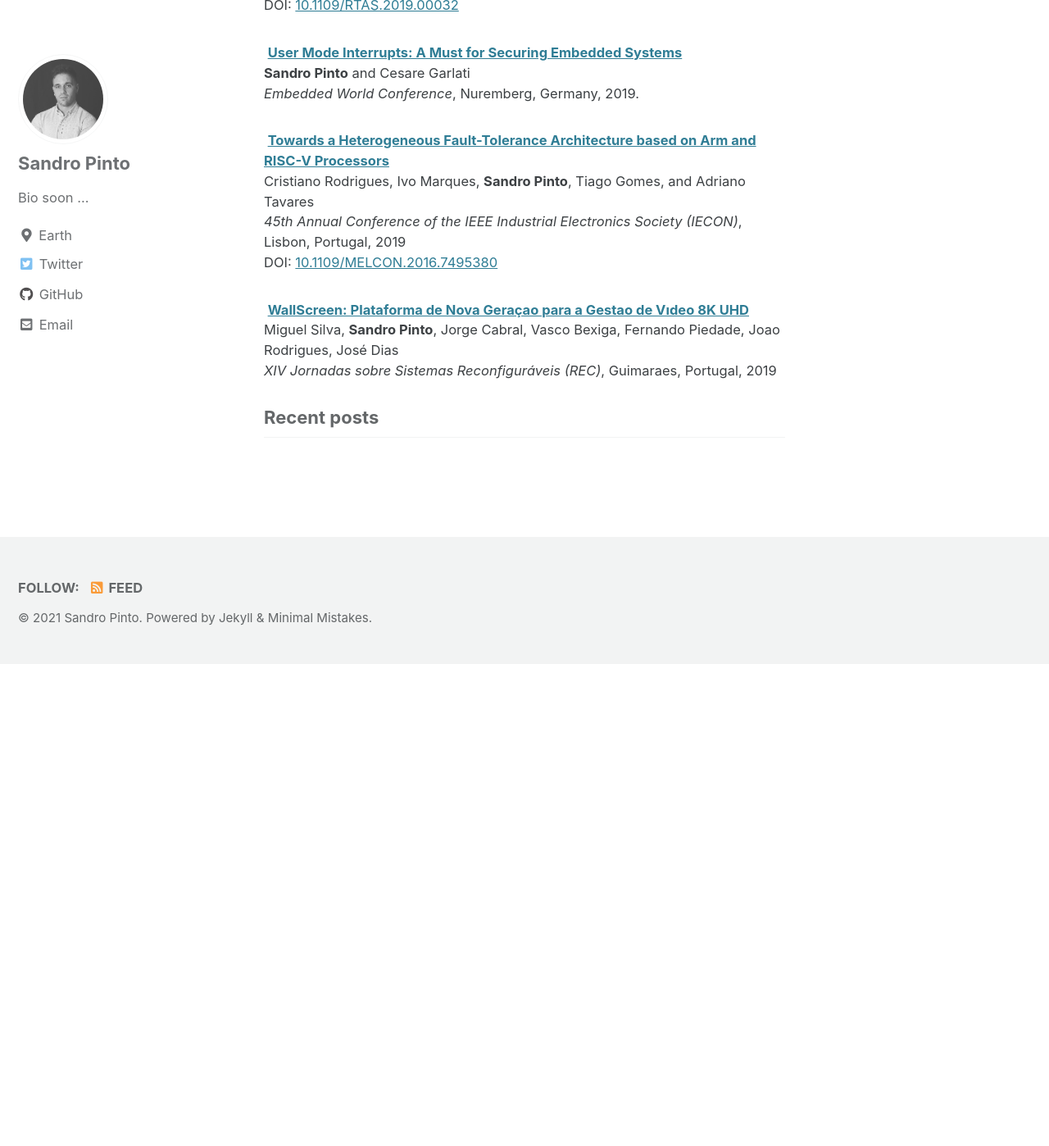
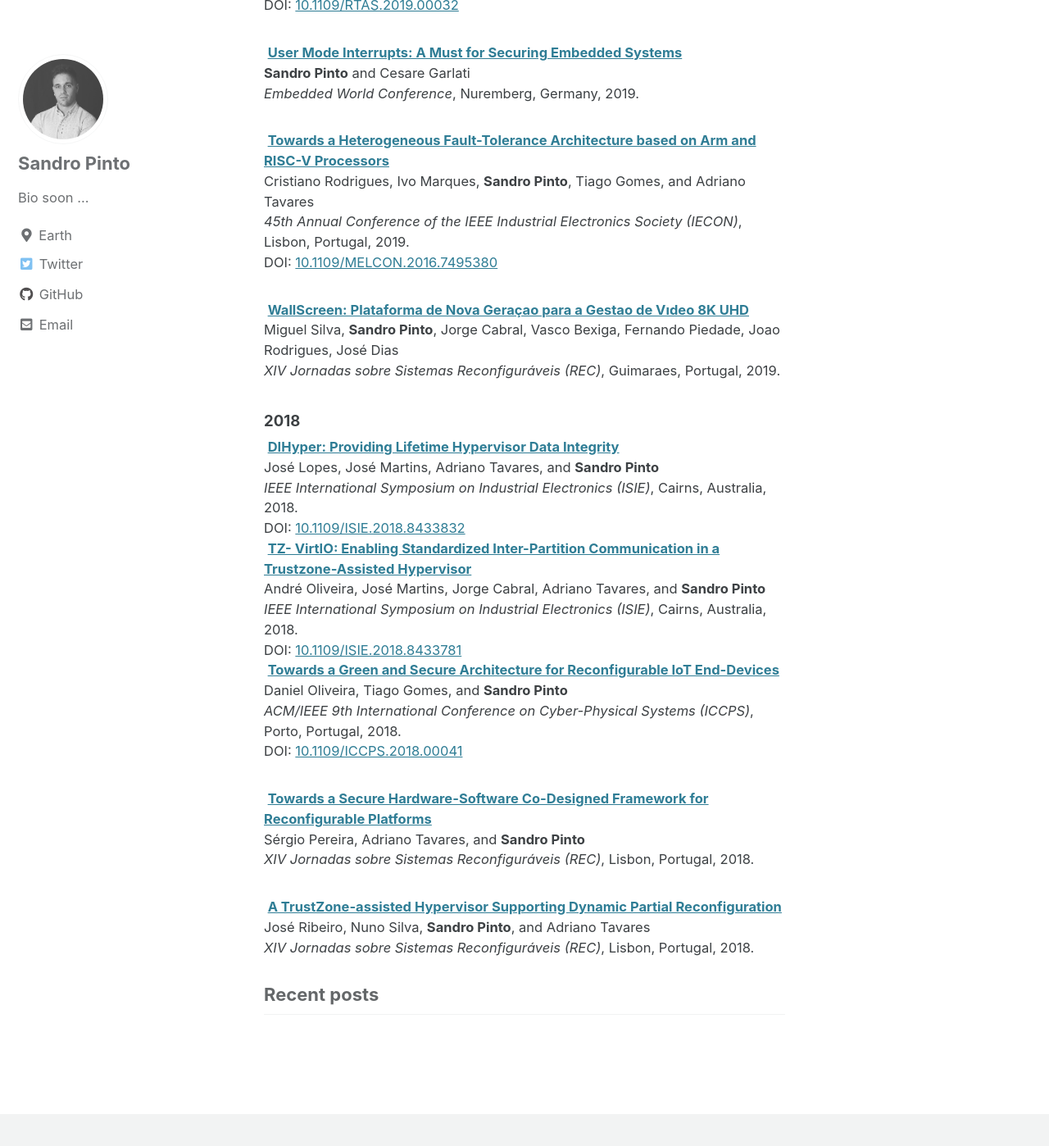
Before and after one commit to sandro2pinto/sandro2pinto.github.io, a Jekyll site: the page built from index.html, in a window 1280 px wide and 1400 px high, scrolled down 1440 px. Shown: the whole window at 82% size. Built offline with Jekyll 4.4.1, drawn with Linux system fonts in a browser that asks for light colours; cached includes are drawn as plain includes; the list of posts is cut into pages by our own code; before the commit the page ends 2250 px from its top, so only the background shows below that.

Commit message:
Finish Conference publications 2018

```diff
--- a/index.html
+++ b/index.html
@@ -60,6 +60,7 @@ author_profile: true
     <br /> <em>Embedded World Conference</em>, Nuremberg, Germany, 2020.
 </div></td></small></tr>
 
+
 <small><h3 id="2019">2019</h3></small>
 
 <tr><small><td></td><td><div> <i class="fab fa-file-pdf-o"></i>
@@ -85,7 +86,7 @@ author_profile: true
         Architecture based on Arm and RISC-V Processors</a> </b>
     <br /> Cristiano Rodrigues, Ivo Marques, <b>Sandro Pinto</b>, Tiago Gomes, and Adriano Tavares
     <br /> <em>45th Annual Conference of the IEEE Industrial Electronics Society (IECON)</em>,
-        Lisbon, Portugal, 2019
+        Lisbon, Portugal, 2019.
     <br /> DOI: <a href="https://doi.org/10.1109/MELCON.2016.7495380">10.1109/MELCON.2016.7495380</a>
 </div></td></small></tr>
 
@@ -95,5 +96,51 @@ author_profile: true
         Gestao de Vıdeo 8K UHD</a> </b>
     <br /> Miguel Silva, <b>Sandro Pinto</b>, Jorge Cabral, Vasco Bexiga, Fernando Piedade,
         Joao Rodrigues, José Dias
-    <br /> <em>XIV Jornadas sobre Sistemas Reconfiguráveis (REC)</em>, Guimaraes, Portugal, 2019
+    <br /> <em>XIV Jornadas sobre Sistemas Reconfiguráveis (REC)</em>, Guimaraes, Portugal, 2019.
 </div></td></small></tr>
+
+
+<small><h3 id="2018">2018</h3></small>
+
+<tr><small><td></td><td><div> <i class="fab fa-file-pdf-o"></i>
+    <b> <a class="pub-title" href="files/isie2018-dihyper.pdf">DIHyper: Providing Lifetime Hypervisor
+        Data Integrity</a> </b>
+    <br /> José Lopes, José Martins, Adriano Tavares, and <b>Sandro Pinto</b>
+    <br /> <em>IEEE International Symposium on Industrial Electronics (ISIE)</em>,
+        Cairns, Australia, 2018.
+    <br /> DOI: <a href="https://doi.org/10.1109/ISIE.2018.8433832">10.1109/ISIE.2018.8433832</a>
+</div></td></small></tr>
+
+<tr><small><td></td><td><div> <i class="fab fa-file-pdf-o"></i>
+    <b> <a class="pub-title" href="files/isie2018-tzvirtio.pdf">TZ- VirtIO: Enabling Standardized
+        Inter-Partition Communication in a Trustzone-Assisted Hypervisor</a> </b>
+    <br /> André Oliveira, José Martins, Jorge Cabral, Adriano Tavares, and <b>Sandro Pinto</b>
+    <br /> <em>IEEE International Symposium on Industrial Electronics (ISIE)</em>,
+        Cairns, Australia, 2018.
+    <br /> DOI: <a href="https://doi.org/10.1109/ISIE.2018.8433781">10.1109/ISIE.2018.8433781</a>
+</div></td></small></tr>
+
+<tr><small><td></td><td><div> <i class="fab fa-file-pdf-o"></i>
+    <b> <a class="pub-title" href="files/iccps2018-reciot.pdf">Towards a Green and Secure
+        Architecture for Reconfigurable IoT End-Devices</a> </b>
+    <br /> Daniel Oliveira, Tiago Gomes, and <b>Sandro Pinto</b>
+    <br /> <em>ACM/IEEE 9th International Conference on Cyber-Physical Systems (ICCPS)</em>,
+        Porto, Portugal, 2018.
+    <br /> DOI: <a href="https://doi.org/10.1109/ICCPS.2018.00041">10.1109/ICCPS.2018.00041</a>
+</div></td></small></tr>
+
+<br/>
+<tr><small><td></td><td><div> <i class="fab fa-file-pdf-o"></i>
+    <b> <a class="pub-title" href="files/">Towards a Secure Hardware-Software Co-Designed
+        Framework for Reconfigurable Platforms</a> </b>
+    <br /> Sérgio Pereira, Adriano Tavares, and <b>Sandro Pinto</b>
+    <br /> <em>XIV Jornadas sobre Sistemas Reconfiguráveis (REC)</em>, Lisbon, Portugal, 2018.
+</div></td></small></tr>
+
+<br/>
+<tr><small><td></td><td><div> <i class="fab fa-file-pdf-o"></i>
+    <b> <a class="pub-title" href="files/rec2018-hypdpr.pdf">A TrustZone-assisted Hypervisor Supporting
+        Dynamic Partial Reconfiguration</a> </b>
+    <br /> José Ribeiro, Nuno Silva, <b>Sandro Pinto</b>, and Adriano Tavares
+    <br /> <em>XIV Jornadas sobre Sistemas Reconfiguráveis (REC)</em>, Lisbon, Portugal, 2018.
+</div></td></small></tr>
```
Also changed, not shown: 4 other files.
